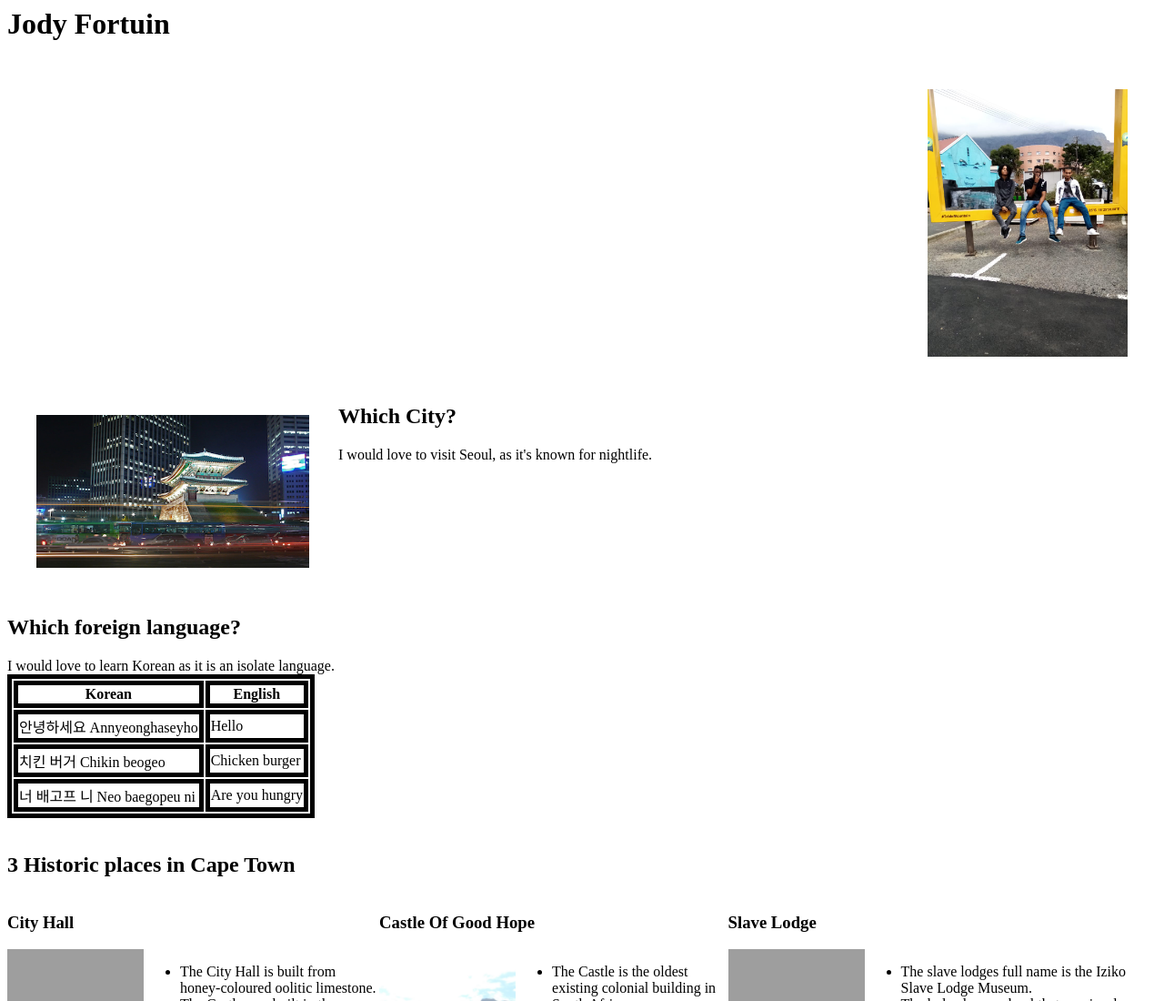
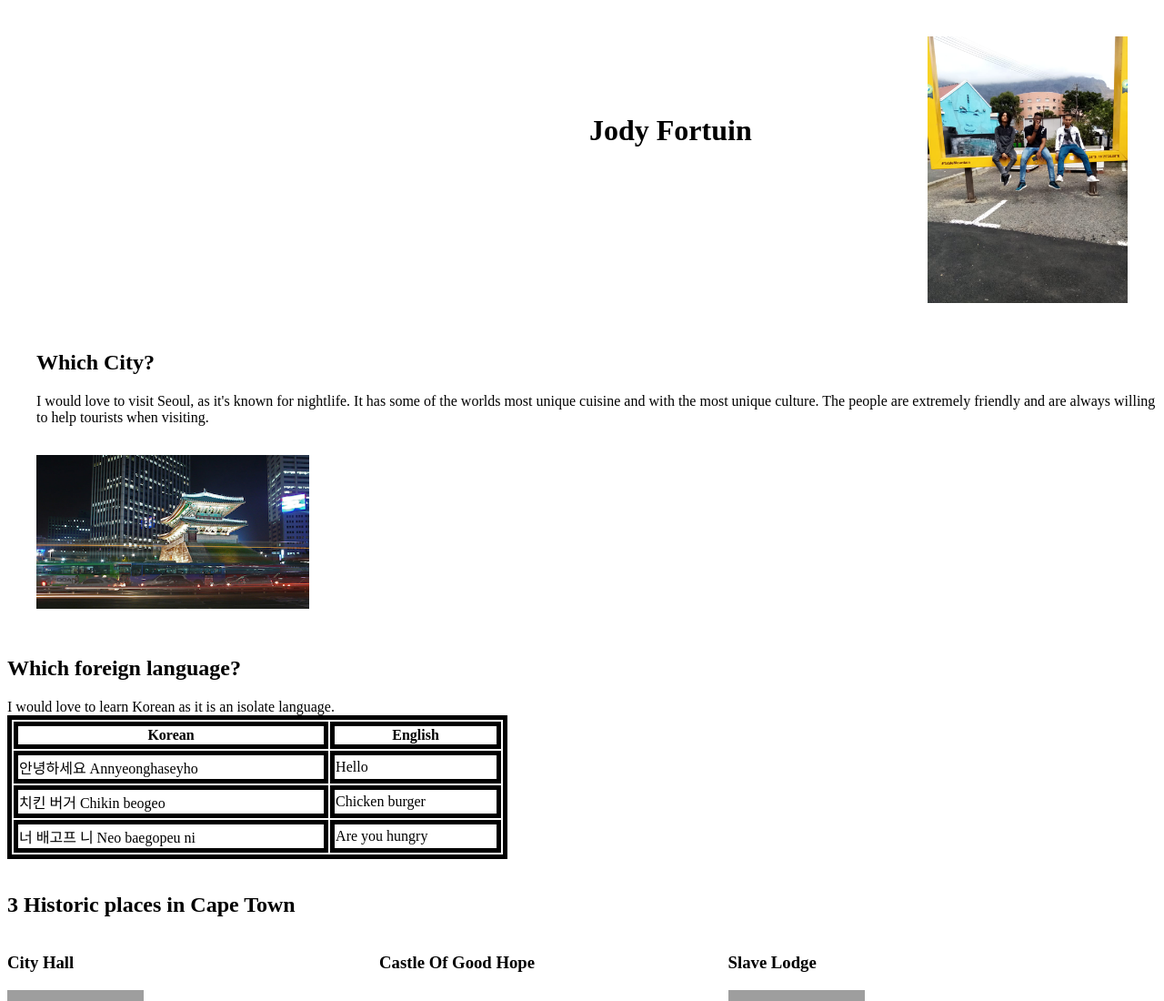
Before and after one commit to JodyFortuin/basic_webpage, a plain HTML site: page my-webpage-grid.html in a window 1280 px wide. Shown: the top 1100 px of the page at 91% size. Drawn offline with Linux system fonts and the light colour scheme; grey boxes are pictures that could not be loaded.

Commit message:
Update my-webpage-grid.html

```diff
--- a/my-webpage-grid.html
+++ b/my-webpage-grid.html
@@ -26,6 +26,10 @@
     padding: 2em;
     }
 
+    .Whichcity{
+      padding-left: 2em;
+    }
+
     @media(min-width: 800px) {
       .img {
         display: flex;
@@ -33,7 +37,11 @@
       .Places {
         display: flex;
       }
-
+      .Header {
+        float: left;
+        padding-top: 6em;
+        padding-left: 40em;
+      }
 
     }
 
@@ -43,20 +51,34 @@
 </head>
 
 <body>
-    <link rel="stylesheet" href="simple-grid.com">
+    <link rel="stylesheet" href="simple-grid">
 
     <div class="container">
 
-  <h1>Jody Fortuin</h1>
+
 
     <div class="clearfix">
     <div class= "row">
       <div class= "col-12">
+
+    <div class="Header">
+  <h1>Jody Fortuin</h1>
+    </div>
+
   <div class="Table">
   <img src="Table.jpg" width="220" length="220">
   </div>
 </div>
 </div>
+</div>
+
+
+<div class= "col-8">
+  <div class="Whichcity">
+  <h2>Which City?</h2>
+
+  I would love to visit Seoul, as it's known for nightlife.  It has some of the worlds most unique cuisine and with the most unique culture. The people are extremely friendly and are always willing to help tourists when visiting.
+  </div>
 </div>
 
     <div class="row">
@@ -66,12 +88,6 @@
   <img src="Seoul.jpg" width="300" length="300">
 </div>
 
-
-    <div class= "col-8">
-<h2>Which City?</h2>
-
-I would love to visit Seoul, as it's known for nightlife.
-</div>
 </div>
      </div>
     </div>
@@ -82,7 +98,7 @@ I would love to visit Seoul, as it's known for nightlife.
   <h2>Which foreign language?</h2>
   I would love to learn Korean as it is an isolate language.
 
-  <table>
+  <table width=550px>
 
     <tr>
       <th>Korean</th>
@@ -146,7 +162,6 @@ I would love to visit Seoul, as it's known for nightlife.
         </div>
     </div>
 
-
     <div class="mainDiv">
             <div class="col-4">
 
```
